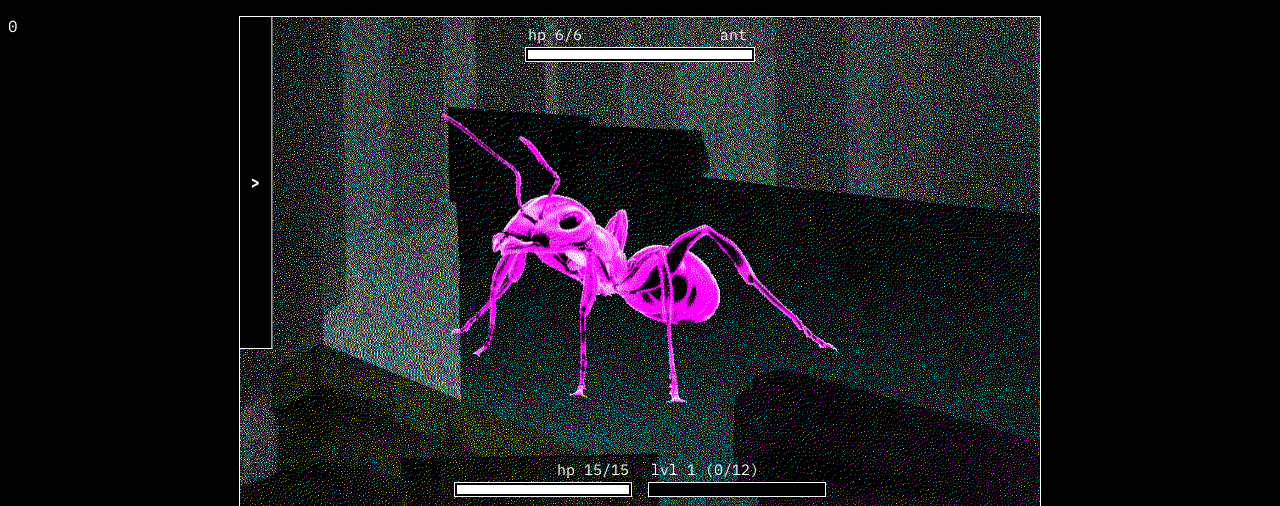
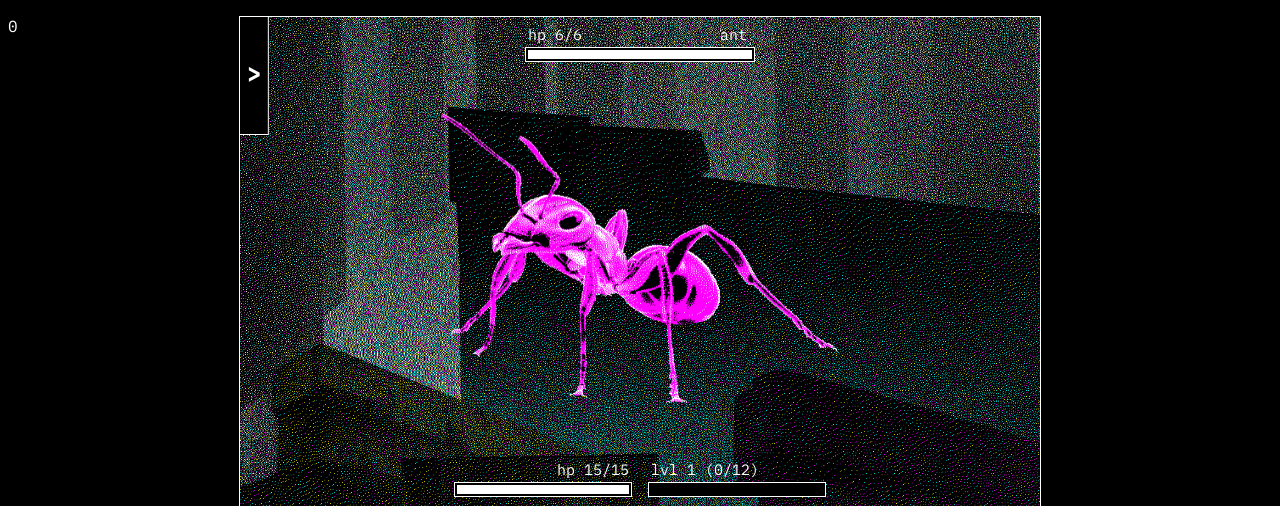
Before and after one commit to PrestoPesto/prestopesto.github.io, a plain HTML site: page pages/fight.html in a window 1280 px wide. Shown: the top 506 px of the page. Drawn offline with Linux system fonts and the light colour scheme.

Commit message:
Update fight.css

```diff
--- a/fight/fight.css
+++ b/fight/fight.css
@@ -12,6 +12,7 @@ body {
   -moz-user-select: none;
   -ms-user-select: none;
   user-select: none;
+  filter: saturate(100%) blur(0);
 }
 
 .hidden {
@@ -55,30 +56,42 @@ body {
   border-bottom: 1px solid white;
   color: white;
   line-height: 20%;
-  width: 30%;
+  width: 25%;
   z-index: 20;
-  padding: 1% 0 2% 1%;
-  translate: -87% 0;
+  padding: 1% 1% 2% 1%;
+  translate: -101% 0;
   transition: all 0.3s ease;
+  font-size: min(1.3vw, 12px);
 }
 
 #settingsOpen {
-  margin-top: -3%;
+  margin-top: -6%;
   position: absolute;
   width: 13%;
-  right: 0;
-  height: 100%;
+  right: -15%;
+  height: 35%;
   text-align: center;
   cursor: pointer;
   display: flex;
   justify-content: center;
   align-items: center;
   font-weight: bold;
+  font-size: min(2.6vw, 25px);
+  background: black;
+  border: 1px solid white;
+}
+
+#settingsOpen::after {
+  content: "";
+  background: black;
+  height: 100%;
+  width: 30%;
+  position: absolute;
+  left: -15%;
 }
 
 .settingsDesc {
-  width: 80%;
-  font-size: min(1.3vw, 12px);
+  width: 91%;
   display: flex;
   justify-content: space-between;
 }
@@ -88,7 +101,7 @@ body {
   appearance: none;
   background: black;
   height: 18%;
-  width: 80%;
+  width: 91%;
   border: 1px solid white;
 }
 
@@ -96,6 +109,7 @@ body {
   background: white;
   border-radius: 0;
   cursor: pointer;
+  font-size: calc(min(1.3vw, 12px) * 1.4);
   width: 0.8em;
   height: 0.8em;
   -webkit-appearance: none;
@@ -108,6 +122,12 @@ body {
   cursor: pointer;
   width: 0.8em;
   height: 0.8em;
+}
+
+#transFlag {
+  position: absolute;
+  width: 20%;
+  transform-origin: bottom left;
 }
 
 #buttons {
@@ -504,7 +524,7 @@ body {
   color: cyan;
 }
 
-#attackEffects {
+.attackEffects {
   z-index: 2;
   top: 16%;
   width: 36%;
@@ -512,6 +532,22 @@ body {
   position: absolute;
   background-size: 100% 100%;
   transform: translate(0, 0) scale(1) rotate(0);
+}
+
+#swingEff {
+  position: absolute;
+  /* background-image: url("./assets/swing.png"); */
+  background-image: url("https://github.com/PrestoPesto/prestopesto.github.io/blob/main/fight/assets/swing.png?raw=true");
+}
+#slashEff {
+  position: absolute;
+  /* background-image: url("./assets/slash.png"); */
+  background-image: url("https://github.com/PrestoPesto/prestopesto.github.io/blob/main/fight/assets/slash.png?raw=true");
+}
+#stabEff {
+  position: absolute;
+  /* background-image: url("./assets/stab.png"); */
+  background-image: url("https://github.com/PrestoPesto/prestopesto.github.io/blob/main/fight/assets/stab.png?raw=true");
 }
 
 @keyframes swing {
```
